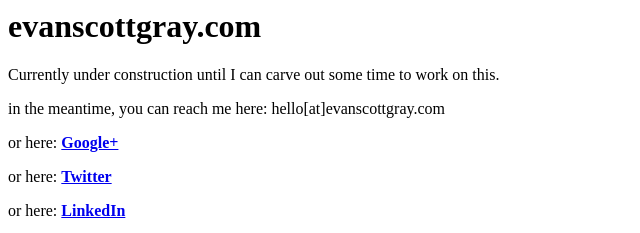
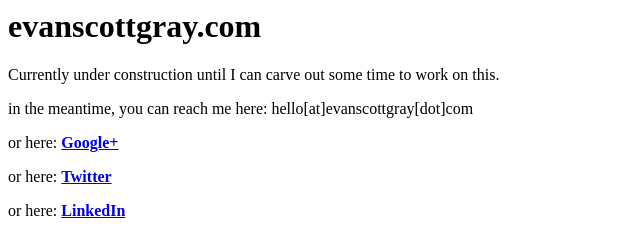
Before and after one commit to evanscottgray/evanscottgray.com, a plain HTML site: page index.html in a window 1280 px wide. Shown: the top 233 px of the page, 0-640 px from the left. Drawn offline with Linux system fonts and the light colour scheme.

Commit message:
Update index.html

```diff
--- a/index.html
+++ b/index.html
@@ -2,7 +2,7 @@
 <body>
 <h1>evanscottgray.com</h1>
 <p>Currently under construction until I can carve out some time to work on this.</p>
-<p>in the meantime, you can reach me here: hello[at]evanscottgray.com</p>
+<p>in the meantime, you can reach me here: hello[at]evanscottgray[dot]com</p>
 <p>or here: <a href="https://plus.google.com/114277911844230635436/"><strong>Google+</strong></a></p>
 <p>or here: <a href="https://twitter.com/evanscottgray"><strong>Twitter</strong></a></p>
 <p>or here: <a href="http://www.linkedin.com/pub/evan-gray/57/534/976"><strong>LinkedIn</strong></a></p>
```
